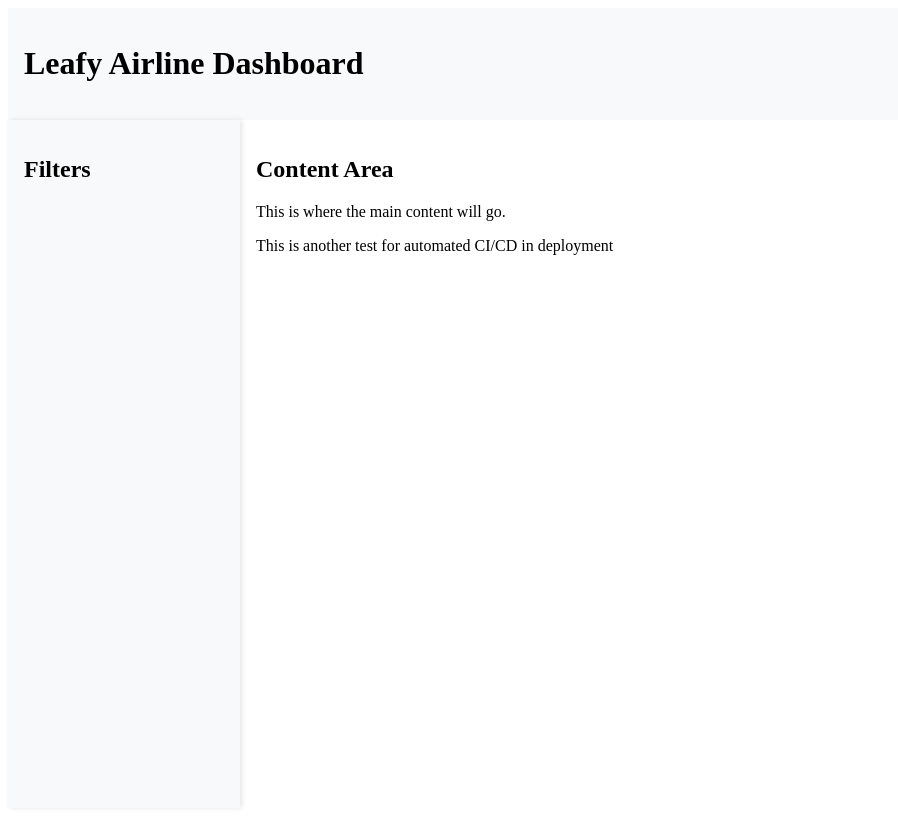
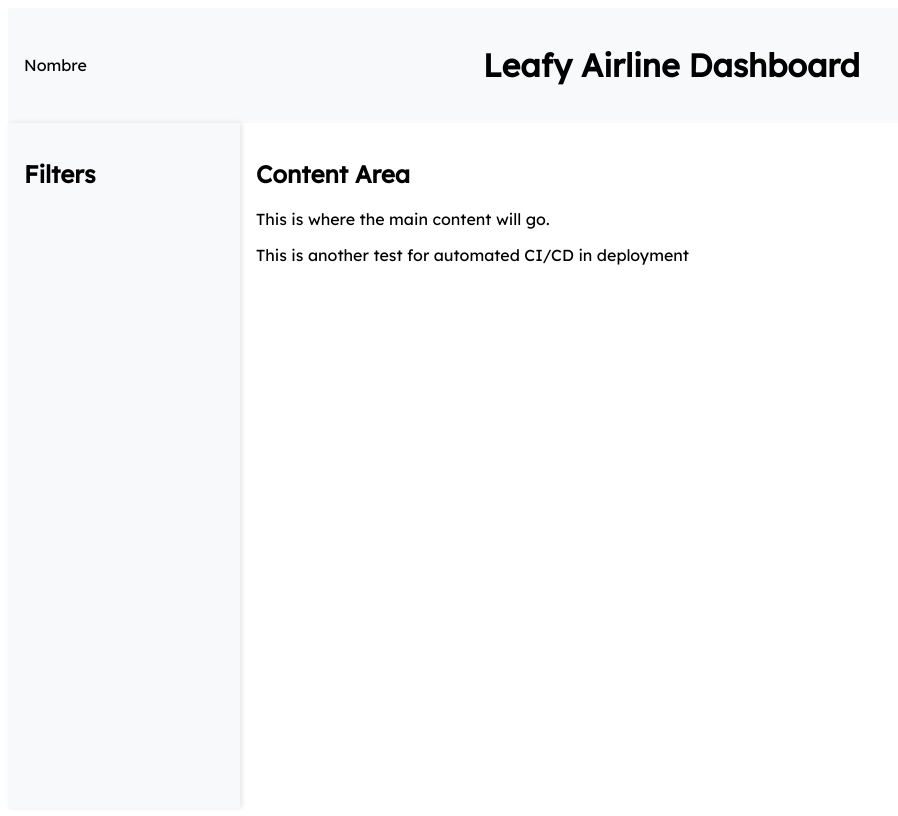
Before and after one commit to mongodb-industry-solutions/leafy_airline, a Next.js app in the folder airplanedashboard/: page / in a window 1280 px wide. Shown: the whole page, without its empty margins (0-898 px from the left). Built offline with nearby package versions, Linux system fonts and the light colour scheme.

Commit message:
minor changes to header and search

```diff
--- a/airplanedashboard/components/Layout.js
+++ b/airplanedashboard/components/Layout.js
@@ -7,6 +7,10 @@ const Layout = ({ children }) => {
   return (
     <div className={styles.container}>
       <header className={styles.header}>
+        <div class="icon-container">
+            {/* <img src="path_to_icon/person_icon.png" alt="Person Icon" /> */}
+            <span>Nombre</span>
+        </div>
         <h1>Leafy Airline Dashboard</h1>
         <Logo className={styles.logo} />
       </header>
--- a/airplanedashboard/components/Layout.module.css
+++ b/airplanedashboard/components/Layout.module.css
@@ -6,6 +6,7 @@
     display: flex;
     flex-direction: column;
     height: 100vh;
+    font-family: 'Lexend Deca', sans-serif;
   }
 
   .header {
@@ -15,6 +16,20 @@
     padding: 1rem;
     background-color: #f8f9fa;
   }
+
+  .icon-container {
+    display: flex;
+    flex-direction: column;
+    align-items: center;
+    margin-right: 20px;
+  }
+
+  .icon-container img {
+      width: 50px;
+      height: 50px;
+  }
+
+
 
   .flightInfo {
     display: flex;
```
